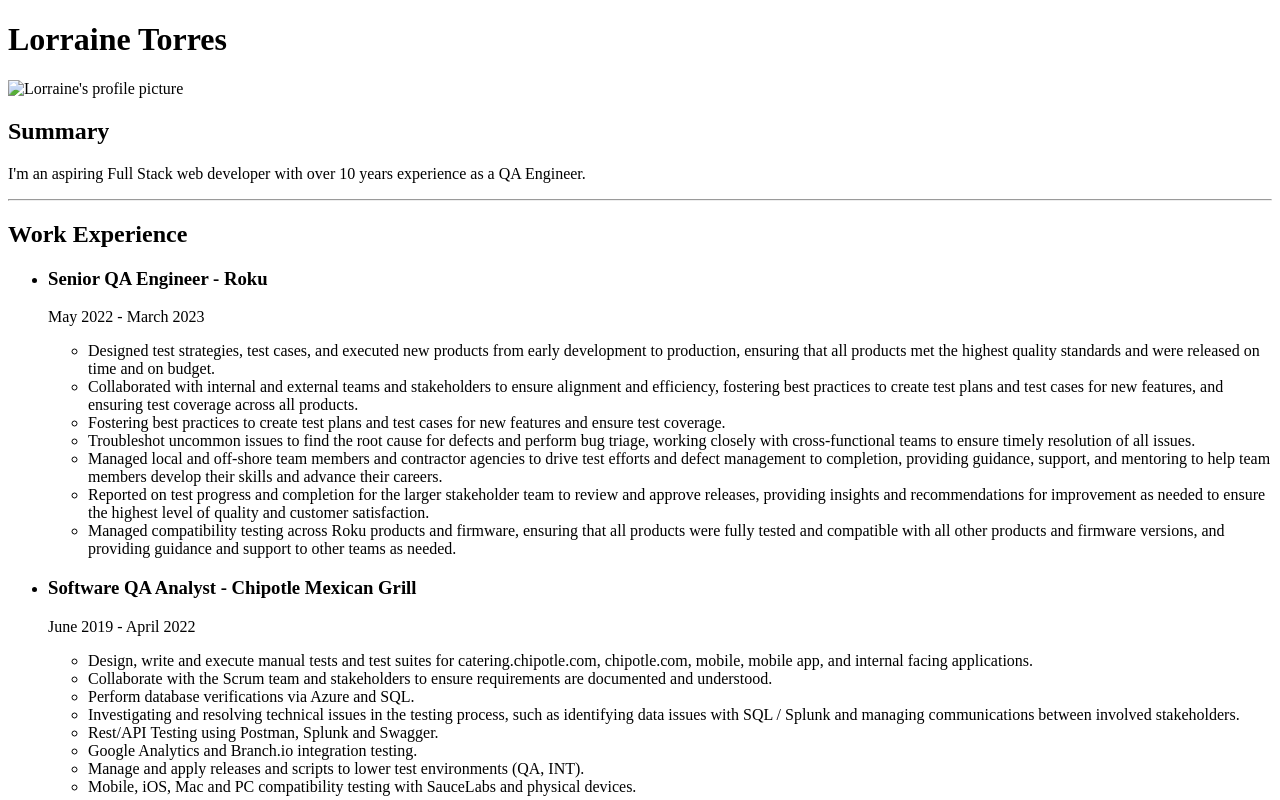
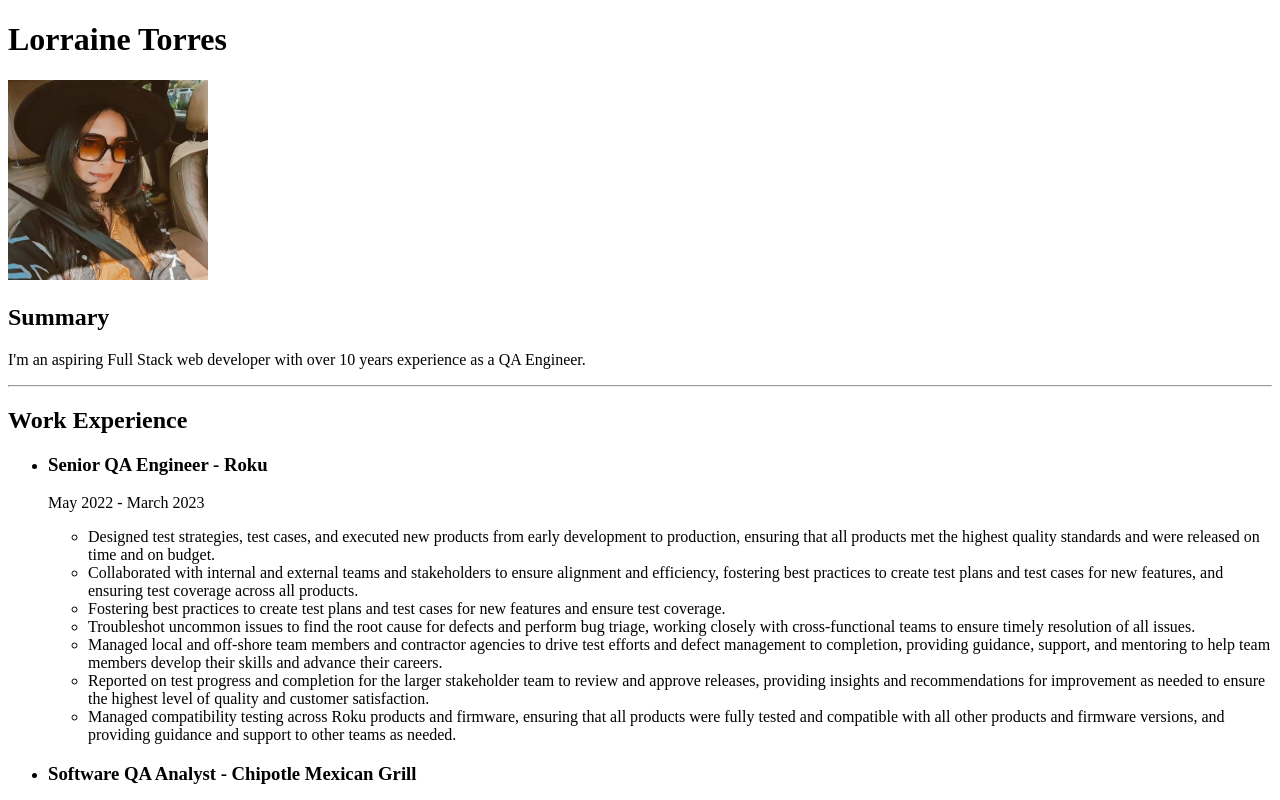
Before and after one commit to rainyia/html-portfolio, a plain HTML site: page index.html in a window 1280 px wide. Shown: the top 800 px of the page. Drawn offline with Linux system fonts and the light colour scheme.

Commit message:
Update index.html

```diff
--- a/index.html
+++ b/index.html
@@ -7,7 +7,7 @@
 </head>
 <body>
     <h1>Lorraine Torres</h1>
-    <img src="./img/me.jpg" height="200" alt="Lorraine's profile picture"/>
+    <img src="https://github.com/rainyia/html-portfolio/blob/main/me.jpg" height="200" alt="Lorraine's profile picture"/>
 
     <h2>Summary</h2>
     <p>I'm an aspiring Full Stack web developer with over 10 years experience as a QA Engineer.</p>
```
